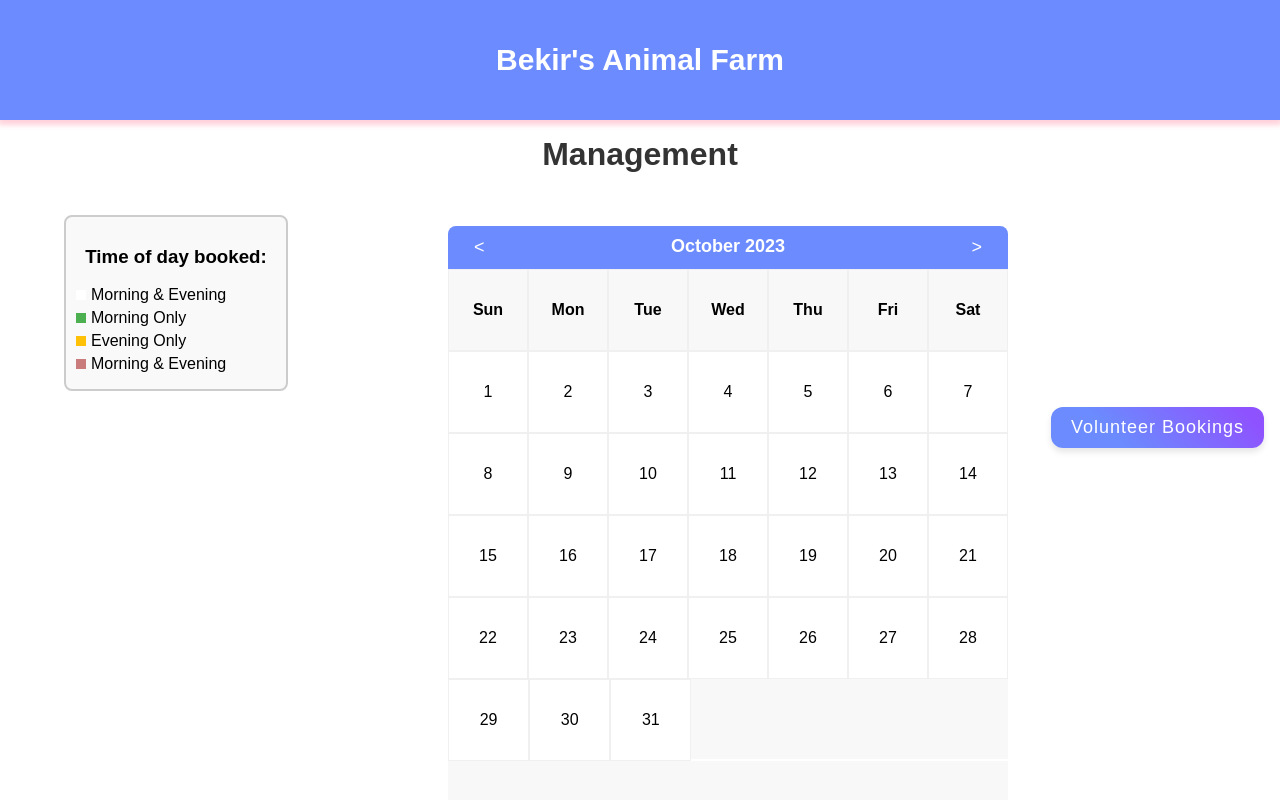
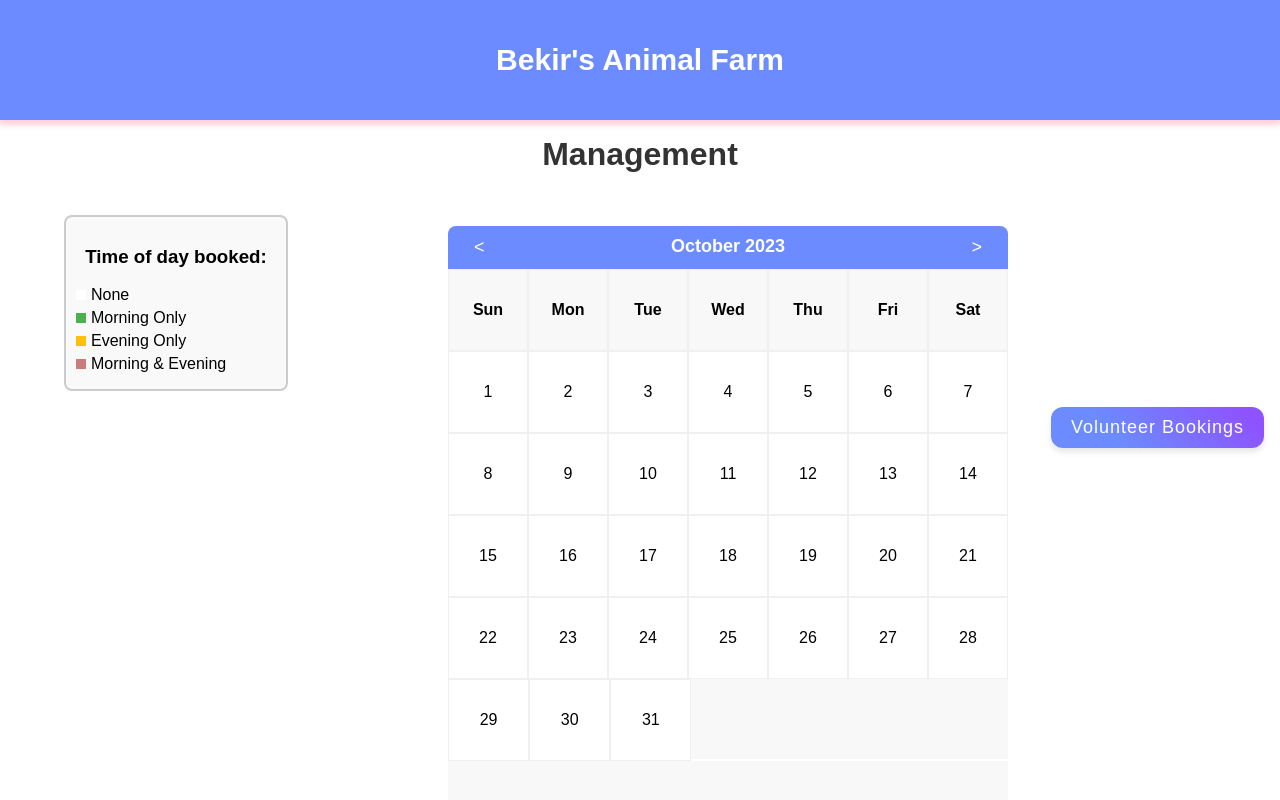
Before and after one commit to BEKIRKSU/AnimalFarm, a React (Create React App) app: page /ManagerView in a window 1280 px wide. Shown: the top 800 px of the page. Built offline with nearby package versions, Linux system fonts and the light colour scheme; no server answers.

Commit message:
Key improved

```diff
--- a/src/Key.jsx
+++ b/src/Key.jsx
@@ -7,7 +7,7 @@ const Key = () => {
         <h3>Time of day booked:</h3>
         <li className="key-item">
         <div className="key-color white"></div>
-        <span>Morning & Evening</span>
+        <span>None</span>
       </li>
       <li className="key-item">
         <div className="key-color morning"></div>
```
